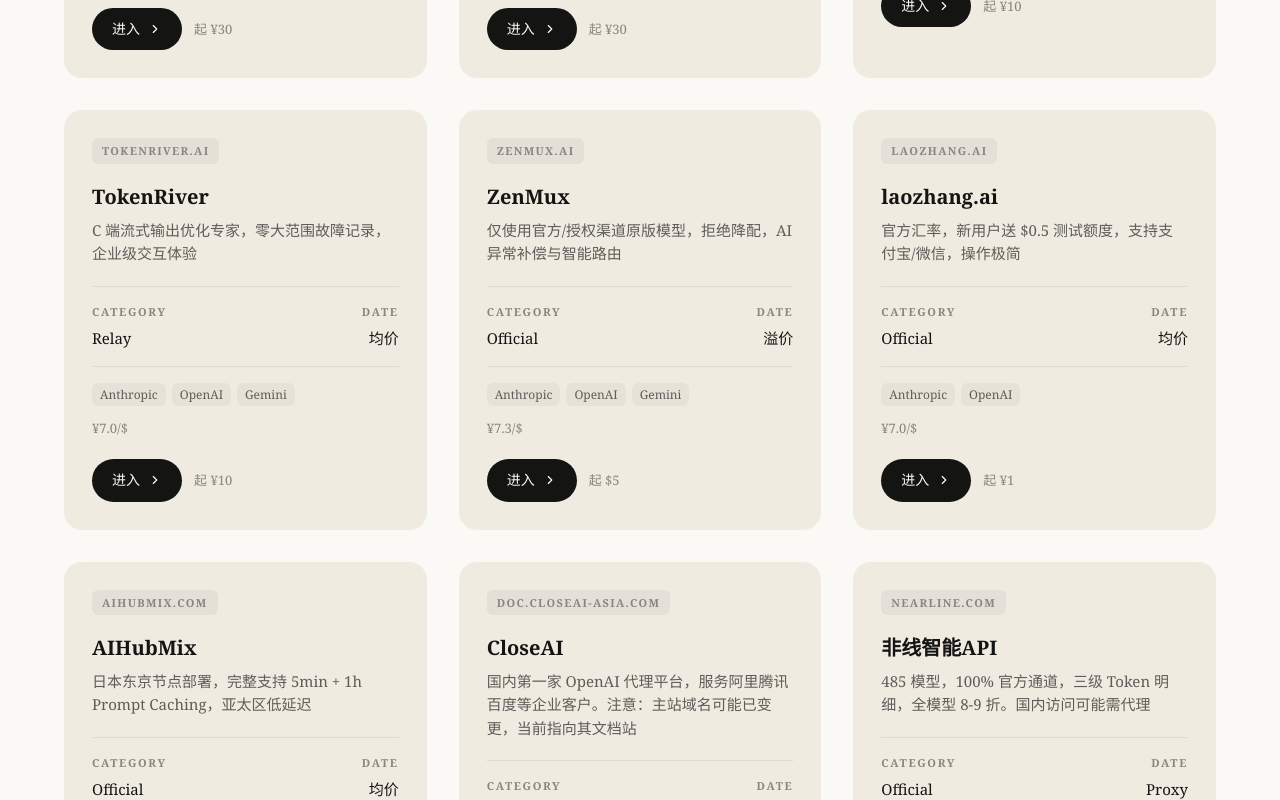
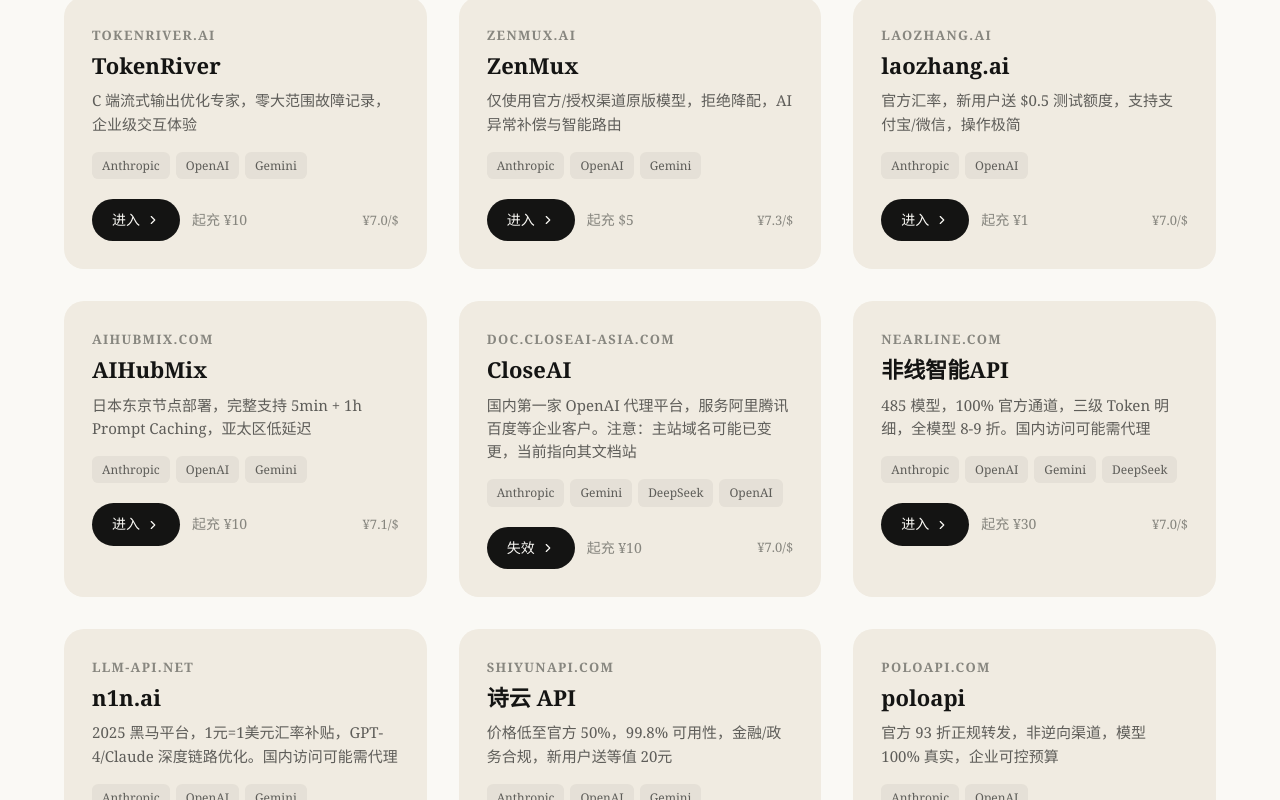
Before and after one commit to aj5364351-spec/api-nexus, a Next.js app: page / in a window 1280 px wide. Shown: the part 1680-2480 px from the top of the page. Built offline with nearby package versions, Linux system fonts and the light colour scheme.

Commit message:
Clean card: no dividers, domain prefix, bold title, gray tags, pill CTA + price inline

```diff
--- a/src/components/station-card.tsx
+++ b/src/components/station-card.tsx
@@ -1,48 +1,41 @@
 import { ChevronRight } from "lucide-react";
-import { type ApiStation, type ChannelType } from "@/data/api-stations";
+import { type ApiStation } from "@/data/api-stations";
 
 interface StationCardProps {
   station: ApiStation;
   style?: React.CSSProperties;
 }
 
-const channelLabel: Record<ChannelType, string> = {
-  "官直": "Official", "中转": "Relay", "逆向": "Reverse",
-  "开源": "Open Source", "拼车": "Group", "未知": "Unknown",
-};
-
 export function StationCard({ station, style }: StationCardProps) {
+  const domain = station.url.replace(/^https?:\/\//, "").replace(/\/.*/, "");
   const isDead = station.urlStatus === "dead";
-  const isTimeout = station.urlStatus === "timeout";
-  const chLabel = station.channelType ? channelLabel[station.channelType] : "Unknown";
-  const dateLabel = isDead ? "Dead" : isTimeout ? "Proxy" : station.pricingTier ?? "Active";
-  const urlShort = station.url.replace(/^https?:\/\//, "").replace(/\/.*/, "");
+  const ctaLabel = isDead ? "失效" : station.category === "apinav" ? "查看" : "进入";
 
   return (
     <a
       href={station.url}
       target="_blank"
       rel="noopener noreferrer"
-      className="group flex flex-col rounded-[18px] p-7 no-underline transition-all duration-200 hover:-translate-y-0.5"
+      className="group flex flex-col rounded-[20px] p-7 no-underline transition-all duration-200 hover:-translate-y-0.5"
       style={{ backgroundColor: "#F0EBE1", ...style }}
     >
-      {/* ── URL domain badge ── */}
+      {/* ── 域名前缀 — 13px 灰色全大写 ── */}
       <span
-        className="inline-block self-start rounded-md px-2.5 py-1 text-[11px] font-semibold uppercase tracking-[0.12em] mb-5 font-sans"
-        style={{ backgroundColor: "rgba(20,20,19,0.05)", color: "#87867f" }}
+        className="font-sans text-[13px] font-semibold uppercase tracking-[0.10em]"
+        style={{ color: "#87867f" }}
       >
-        {urlShort}
+        {domain}
       </span>
 
-      {/* ── Title: Bold 700 sans-serif, left-aligned ── */}
+      {/* ── 标题 — 22px Bold 700 ── */}
       <h3
-        className="font-sans text-[20px] font-bold leading-[1.25] text-left"
+        className="mt-1.5 font-sans text-[22px] font-bold leading-[1.25]"
         style={{ color: "#141413" }}
       >
         {station.name}
       </h3>
 
-      {/* ── Description: Regular 400 sans-serif, left-aligned ── */}
+      {/* ── 简介 — 15px 灰色 左对齐 ── */}
       <p
         className="mt-2.5 font-sans text-[15px] font-normal leading-[1.55] text-left"
         style={{ color: "#5e5d59" }}
@@ -50,52 +43,14 @@
         {station.description}
       </p>
 
-      {/* ── Thin gray divider ── */}
-      <div className="mt-5" style={{ height: "1px", backgroundColor: "rgba(20,20,19,0.08)" }} />
-
-      {/* ── Meta row: CATEGORY (left) · DATE (center/right) ── */}
-      <div className="mt-4 flex items-center justify-between">
-        <span
-          className="font-sans text-[11px] font-semibold uppercase tracking-[0.15em]"
-          style={{ color: "#87867f" }}
-        >
-          CATEGORY
-        </span>
-        <span
-          className="font-sans text-[11px] font-semibold uppercase tracking-[0.15em]"
-          style={{ color: "#87867f" }}
-        >
-          DATE
-        </span>
-      </div>
-
-      {/* ── Values row: channel label (left) · pricing/status (right) ── */}
-      <div className="mt-1.5 flex items-center justify-between">
-        <span
-          className="font-sans text-[15px] font-medium"
-          style={{ color: "#141413" }}
-        >
-          {chLabel}
-        </span>
-        <span
-          className="font-sans text-[15px] font-medium tabular-nums"
-          style={{ color: "#141413" }}
-        >
-          {dateLabel}
-        </span>
-      </div>
-
-      {/* ── Thin gray divider ── */}
-      <div className="mt-4" style={{ height: "1px", backgroundColor: "rgba(20,20,19,0.08)" }} />
-
-      {/* ── Tags row ── */}
+      {/* ── 标签区 — 圆角灰底标签 ── */}
       {station.models && station.models.length > 0 && (
         <div className="mt-4 flex flex-wrap gap-1.5">
-          {station.models.slice(0, 4).map((m) => (
+          {station.models.slice(0, 5).map((m) => (
             <span
               key={m}
-              className="inline-flex items-center rounded-md px-2 py-0.5 font-sans text-[12px] font-medium"
-              style={{ backgroundColor: "rgba(20,20,19,0.04)", color: "#5e5d59" }}
+              className="inline-flex items-center rounded-md px-2.5 py-1 font-sans text-[12px] font-medium"
+              style={{ backgroundColor: "rgba(20,20,19,0.05)", color: "#5e5d59" }}
             >
               {m}
             </span>
@@ -103,31 +58,29 @@
         </div>
       )}
 
-      {/* ── Exchange rate ── */}
-      {station.exchangeRate && (
-        <span
-          className="mt-3 font-sans text-[13px] font-medium tabular-nums"
-          style={{ color: "#87867f" }}
-        >
-          {station.exchangeRate}
-        </span>
-      )}
-
-      {/* ── Black pill button: "进入 →" ── */}
+      {/* ── 底部：黑色胶囊按钮 + 价格，同一行左对齐 ── */}
       <div className="mt-5 flex items-center gap-3">
         <span
-          className="inline-flex items-center gap-2 rounded-full px-5 py-2.5 font-sans text-[14px] font-medium transition-all duration-200 group-hover:opacity-85"
+          className="inline-flex items-center gap-1.5 rounded-full px-5 py-2.5 font-sans text-[14px] font-medium transition-all duration-200 group-hover:opacity-85"
           style={{ backgroundColor: "#141413", color: "#FAF9F5" }}
         >
-          {isDead ? "失效" : station.category === "apinav" ? "查看" : "进入"}
+          {ctaLabel}
           <ChevronRight size={14} strokeWidth={2} />
         </span>
         {station.minDeposit && (
           <span
-            className="font-sans text-[13px] font-medium"
+            className="font-sans text-[14px] font-medium tabular-nums"
             style={{ color: "#87867f" }}
           >
-            起 {station.minDeposit}
+            起充 {station.minDeposit}
+          </span>
+        )}
+        {station.exchangeRate && (
+          <span
+            className="font-sans text-[13px] font-medium tabular-nums ml-auto"
+            style={{ color: "#87867f" }}
+          >
+            {station.exchangeRate}
           </span>
         )}
       </div>
```
